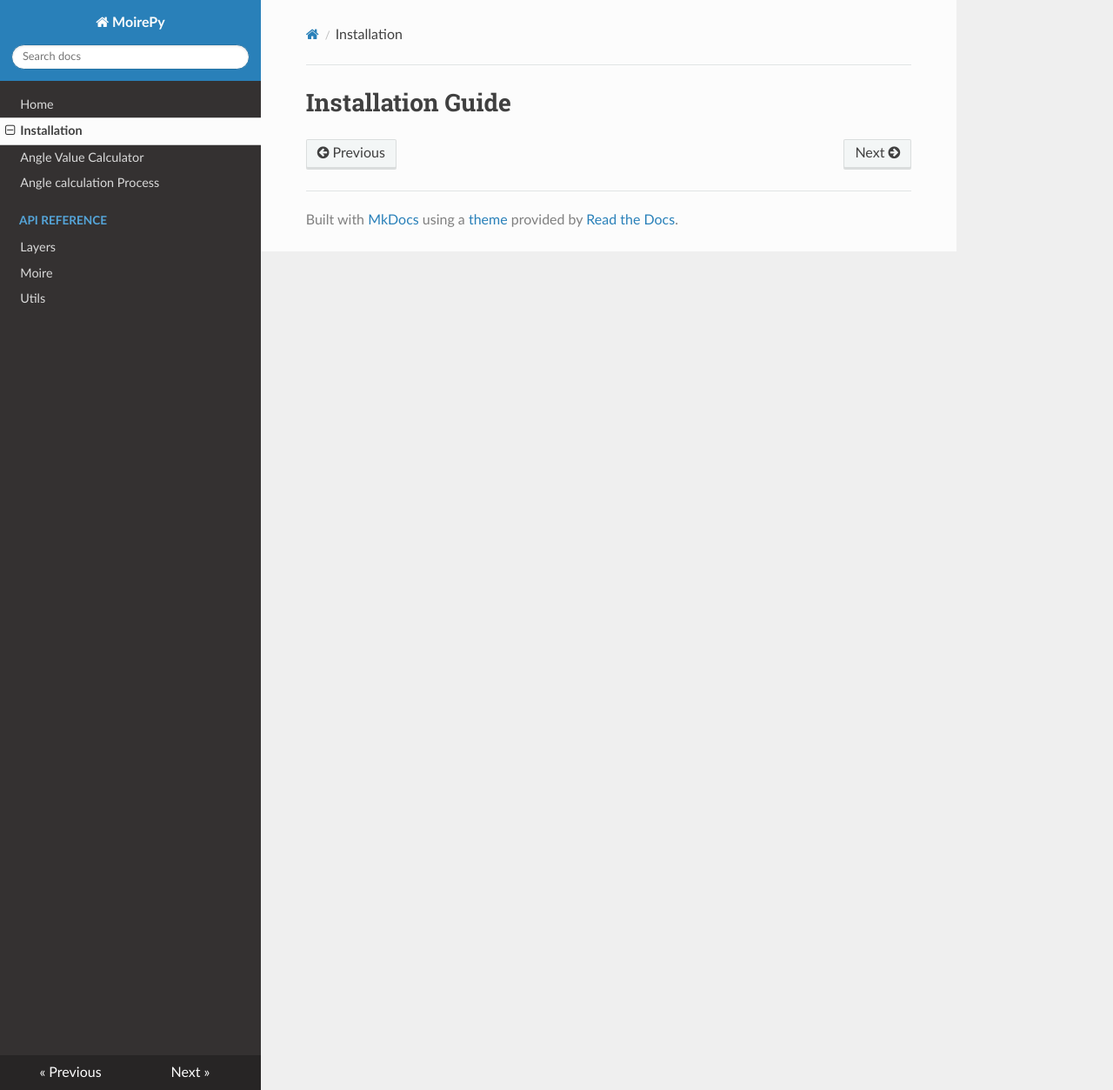
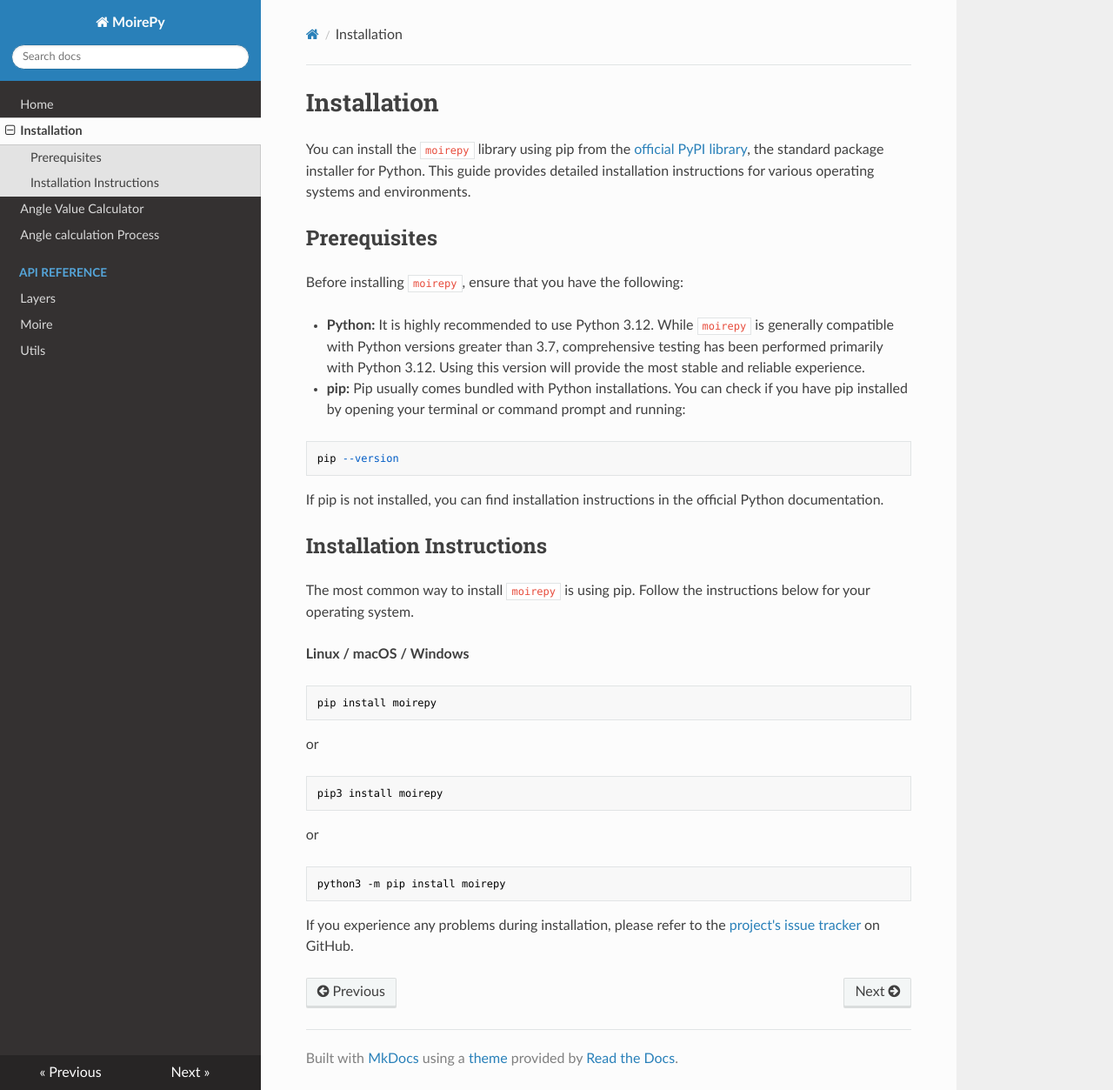
Before and after one commit to jabed-umar/MoirePy, an MkDocs documentation site: the page built from docs/installation.md, in a window 1280 px wide and 1253 px high. Shown: the whole window at 87% size. Built offline with MkDocs 1.6.1, drawn with Linux system fonts in a browser that asks for light colours; nearby versions of some CDN libraries.

Commit message:
installation docs

````diff
--- a/docs/installation.md
+++ b/docs/installation.md
@@ -1 +1,41 @@
-# Installation Guide
+# Installation
+
+You can install the `moirepy` library using pip from the [official PyPI library](https://pypi.org/project/moirepy/), the standard package installer for Python. This guide provides detailed installation instructions for various operating systems and environments.
+
+## Prerequisites
+
+Before installing `moirepy`, ensure that you have the following:
+
+* **Python:** It is highly recommended to use Python 3.12. While `moirepy` is generally compatible with Python versions greater than 3.7, comprehensive testing has been performed primarily with Python 3.12. Using this version will provide the most stable and reliable experience.
+* **pip:** Pip usually comes bundled with Python installations. You can check if you have pip installed by opening your terminal or command prompt and running:
+
+```
+pip --version
+```
+
+If pip is not installed, you can find installation instructions in the official Python documentation.
+
+## Installation Instructions
+
+
+The most common way to install `moirepy` is using pip. Follow the instructions below for your operating system.
+
+**Linux / macOS / Windows**
+
+```
+pip install moirepy
+```
+
+or
+
+```
+pip3 install moirepy
+```
+
+or
+
+```
+python3 -m pip install moirepy
+```
+
+If you experience any problems during installation, please refer to the [project's issue tracker](https://github.com/jabed-umar/MoirePy/issues) on GitHub.
````
Also changed, not shown: README.md (+6 -0 lines), TODO.md (+3 -2 lines), docs/index.md (+6 -0 lines), 1 other file.
